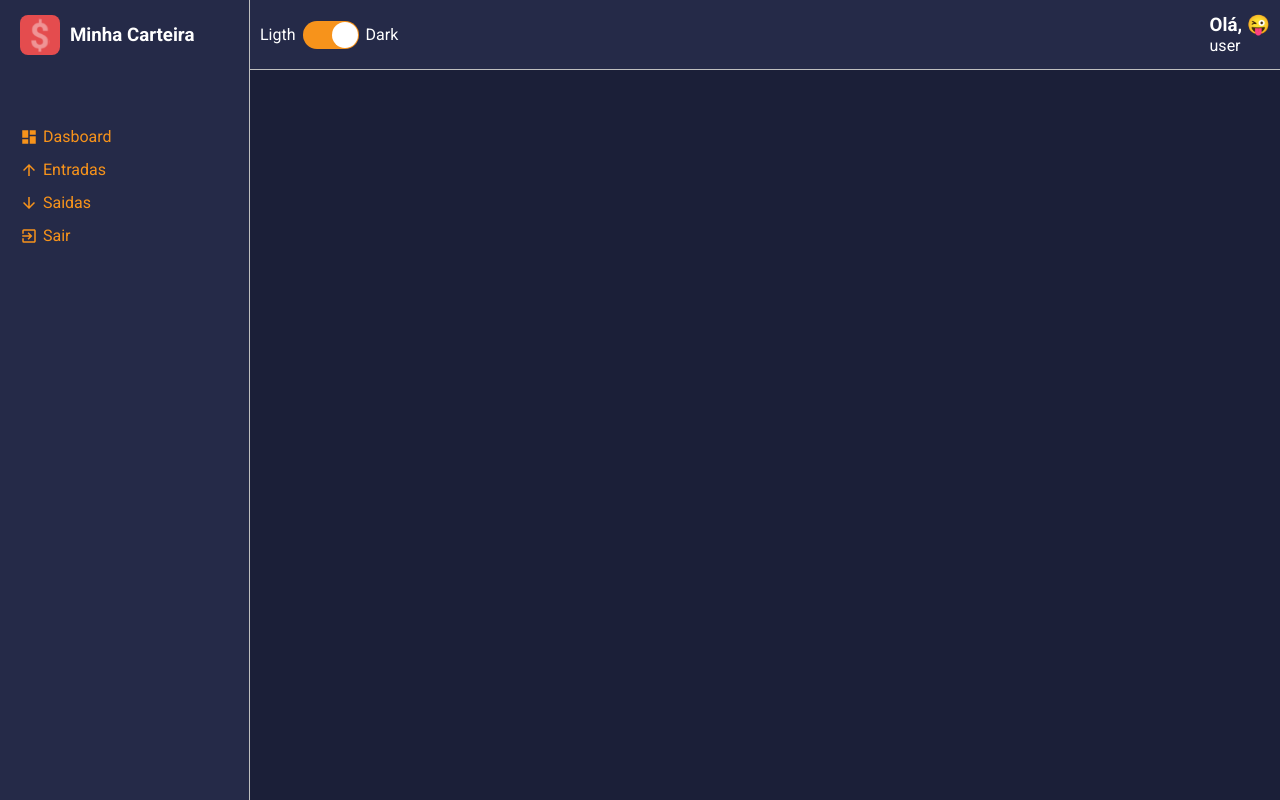
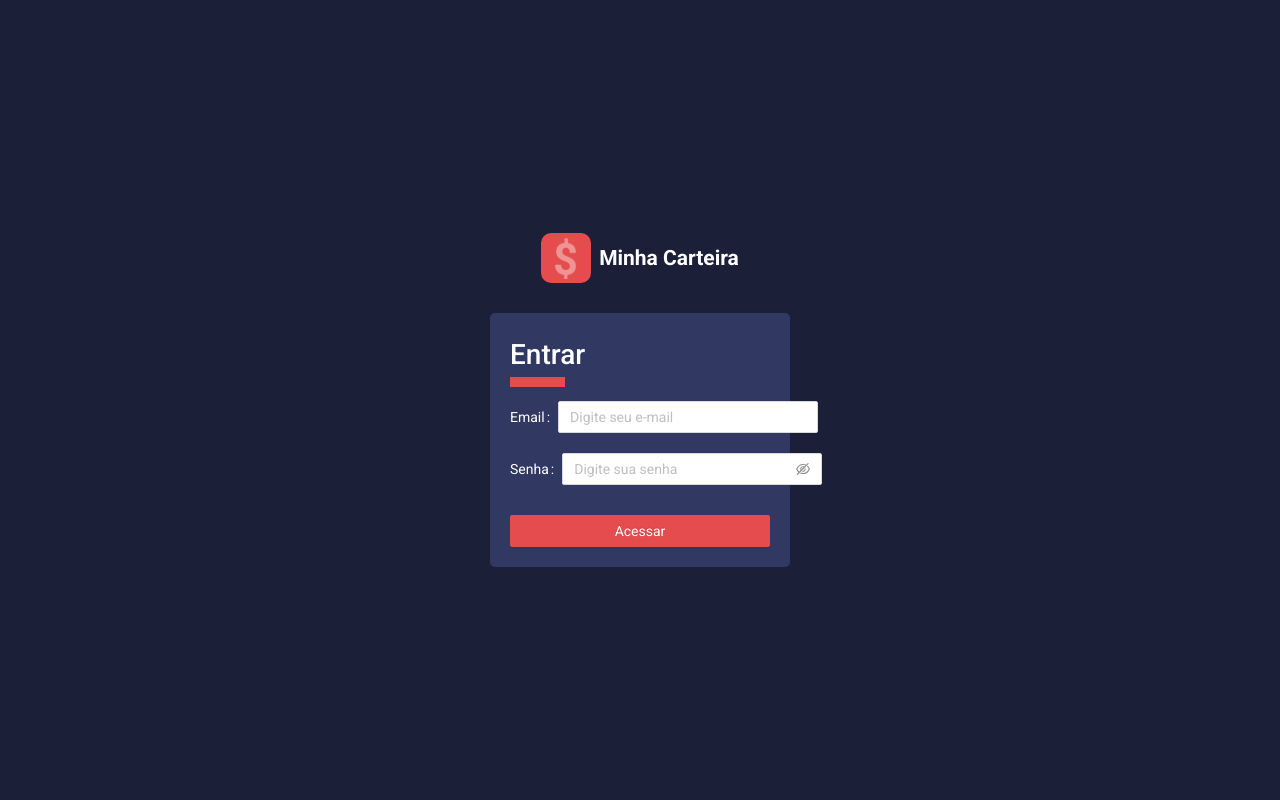
Before and after one commit to UmberBn/minha-carteira, a React (Create React App) app: page / in a window 1280 px wide. Built offline with nearby package versions, Linux system fonts and the light colour scheme.

Commit message:
Adicionando tela de login

```diff
--- a/package.json
+++ b/package.json
@@ -11,6 +11,7 @@
     "@types/react": "^17.0.0",
     "@types/react-dom": "^17.0.0",
     "@types/styled-components": "^5.1.9",
+    "antd": "^4.16.13",
     "react": "^17.0.2",
     "react-countup": "^4.3.3",
     "react-dom": "^17.0.2",
--- a/src/App.tsx
+++ b/src/App.tsx
@@ -2,7 +2,8 @@ import React from 'react';
 import { ThemeProvider } from 'styled-components';
 import Routes from './Routes';
 import GlobalStyles from './styles/GlobalStyles';
-import { useTheme } from './context/ThemeContext'
+import { useTheme } from './context/ThemeContext';
+import 'antd/dist/antd.css';
 
 const App: React.FC = () => {
   const { currentTheme } = useTheme();
--- /dev/null
+++ b/src/Routes/Auth.Routes.tsx
@@ -0,0 +1,11 @@
+import React from 'react';
+import { Switch, Route } from 'react-router-dom';
+import SignIn from '../pages/SignIn';
+
+const AuthRoutes: React.FC = () => (
+  <Switch>
+    <Route exact path="/" component={ SignIn }/>
+  </Switch>
+);
+
+export default AuthRoutes;
--- /dev/null
+++ b/src/Routes/index.tsx
@@ -0,0 +1,12 @@
+import React from 'react';
+import App from './app.routes';
+import { BrowserRouter } from 'react-router-dom';
+import AuthRoutes from './Auth.Routes';
+
+const Routes: React.FC = () => (
+  <BrowserRouter>
+    <AuthRoutes />
+  </BrowserRouter>
+)
+
+export default Routes;
--- a/src/index.tsx
+++ b/src/index.tsx
@@ -1,16 +1,13 @@
 import React from 'react';
 import ReactDOM from 'react-dom';
-import { BrowserRouter } from 'react-router-dom';
 import App from './App'
 import { Provider } from './context/ThemeContext'
 
 ReactDOM.render(
   <React.StrictMode>
-    <BrowserRouter>
       <Provider>
         <App />
       </Provider>
-    </BrowserRouter>
   </React.StrictMode>,
   document.getElementById('root')
 );
--- a/src/pages/SignIn/index.tsx
+++ b/src/pages/SignIn/index.tsx
@@ -1,10 +1,40 @@
 import React from 'react';
-
-// import { Container } from './styles';
+import LogoSVG from '../../assets/logo.svg'
+import { Container, Logo, Form, AntdInput, AntdInputPassword, FormTitle, LogoText, LoginButton } from './styles';
 
 const SignIn: React.FC = () => {
   return (
-    <div />
+    <Container>
+      <Logo>
+        <img src={LogoSVG} alt="Logo" />
+        <LogoText>Minha Carteira</LogoText>
+      </Logo>
+      <Form>
+        <FormTitle>
+            Entrar
+        </FormTitle>
+        <Form.Item label="Email">
+
+          <AntdInput
+            placeholder="Digite seu e-mail"
+            type="email"
+          />
+        </Form.Item>
+        <Form.Item label="Senha">
+          <AntdInputPassword
+            placeholder="Digite sua senha"
+          />
+        </Form.Item>
+
+        <LoginButton
+          typeof="submit"
+          block
+          type="primary"
+        >
+          Acessar
+        </LoginButton>
+      </Form>
+    </Container>
   );
 }
 
--- /dev/null
+++ b/src/pages/SignIn/styles.ts
@@ -0,0 +1,78 @@
+import styled from 'styled-components'
+import { Button, Form as AntdForm, Input } from 'antd'
+
+export const Container = styled.div`
+  align-items: center;
+  background-color: ${props => props.theme.colors.primary};
+  display: flex;
+  flex: 1;
+  flex-direction: column;
+  height: 100vh;
+  justify-content: center;
+`
+
+export const Logo = styled.div`
+  align-items: center;
+  justify-content: center;
+  display: flex;
+  margin-bottom: 30px;
+
+  img > {
+    width: 40px;
+    height: 40px;
+  }
+`
+export const LogoText = styled.h2`
+  color: ${props => props.theme.colors.white} !important;
+  margin-left: 8px;
+  margin-bottom: 0px !important;
+  font-weight: bold;
+`
+export const Form = styled(AntdForm)`
+  background-color: ${props => props.theme.colors.tertiary};
+  border-radius: 5px;
+  padding: 20px !important;
+  flex-direction: column;
+  width: 300px;
+
+  > .ant-form-item .ant-form-item-label > label {
+    color: ${props => props.theme.colors.white} !important;
+  }
+
+  > .ant-form-item {
+    margin-bottom: 20px !important;
+  }
+`
+
+export const FormTitle = styled.h1`
+  color: ${props => props.theme.colors.white};
+   &::after {
+      content: '';
+      border-bottom: 10px solid  ${ props => props.theme.colors.warning };
+      display: block;
+      width: 55px;
+    }
+`
+export const AntdInput = styled(Input)`
+  width: 260px;
+`
+
+export const AntdInputPassword = styled(Input.Password)`
+  width: 260px;
+  margin-bottom: 10px;
+`
+export const LoginButton = styled(Button)`
+  background-color: ${props => props.theme.colors.warning};
+  border-color: ${props => props.theme.colors.warning};
+  opacity: 1;
+  transition: all 0.5s;
+  &:hover {
+    background-color: ${props => props.theme.colors.warning};
+    border-color: ${props => props.theme.colors.warning};
+    opacity: 0.8;
+  }
+  &:focus {
+    background-color: ${props => props.theme.colors.warning};
+    border-color: ${props => props.theme.colors.warning};
+  }
+`
```
Also changed, not shown: src/Routes/app.routes.tsx (renamed from src/Routes.tsx, +5 -5 lines), 1 other file (tests, documents, lock files or other folders).
